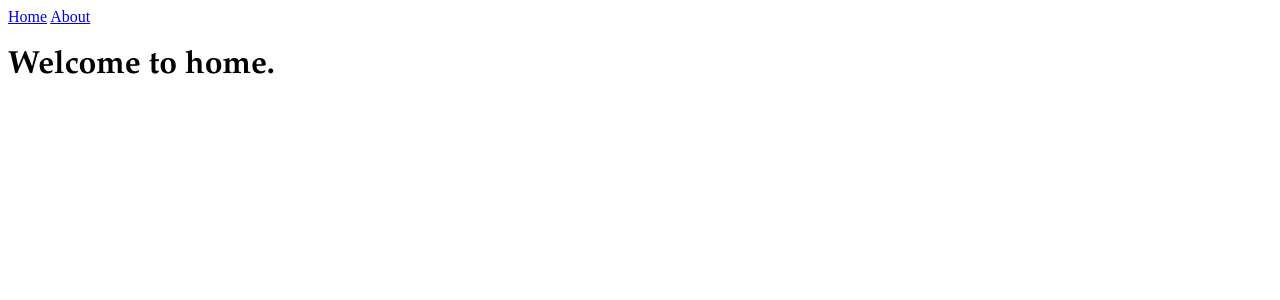
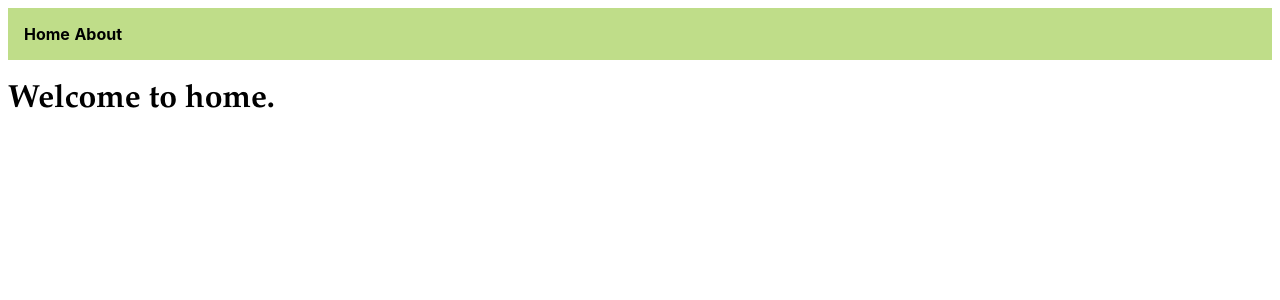
Before and after one commit to 416eclipse/416eclipse.github.io, a Jekyll site: the page built from index.html, in a window 1280 px wide. Shown: the top 300 px of the page. Built offline with Jekyll 4.4.1, drawn with Linux system fonts in a browser that asks for light colours.

Commit message:
Added styling changes to navbar.

```diff
--- a/_sass/main.scss
+++ b/_sass/main.scss
@@ -1,7 +1,28 @@
-h1, h2, h3, h4, h5, h6 {
+:root {
+  --primary:  #bfdd89;
+  --secondary: #75986b;
+}
+
+html {
     font-family: 'Palatino Linotype', Palatino, 'Times New Roman', Times, serif;
 }
 
-p {
+p, nav {
     font-family: 'Inter', Arial, Helvetica, sans-serif;
 }
+
+nav {
+    background:  var(--primary);
+    padding: 1em;
+
+    a {
+        text-decoration: none;
+        font-weight: bold;
+        color: black;
+    }
+
+    a:hover {
+        text-decoration: underline;
+        color: var(--secondary);
+    }
+}
```
